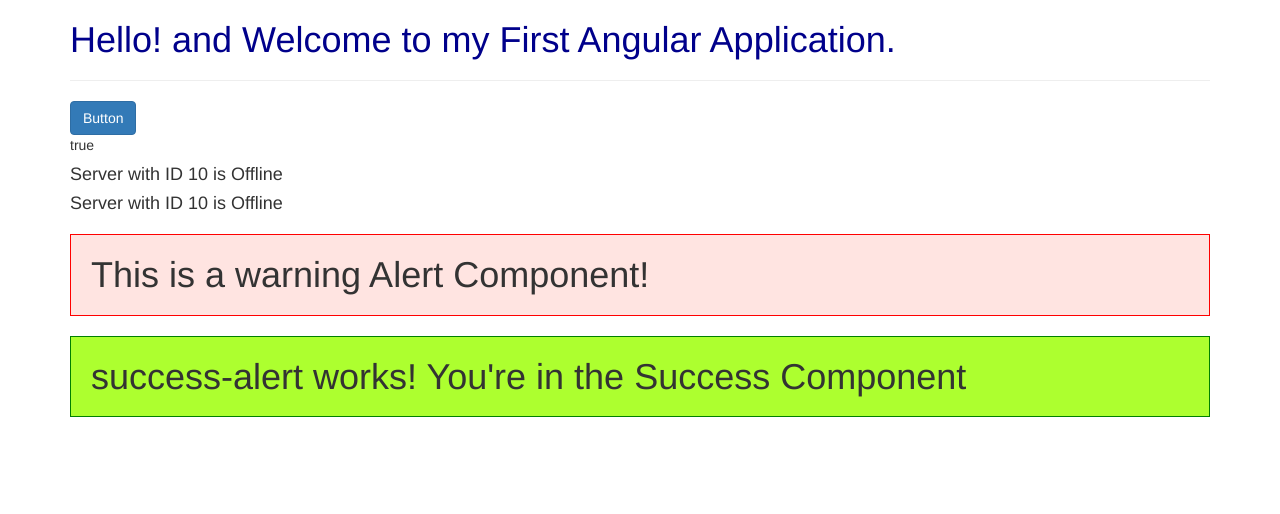
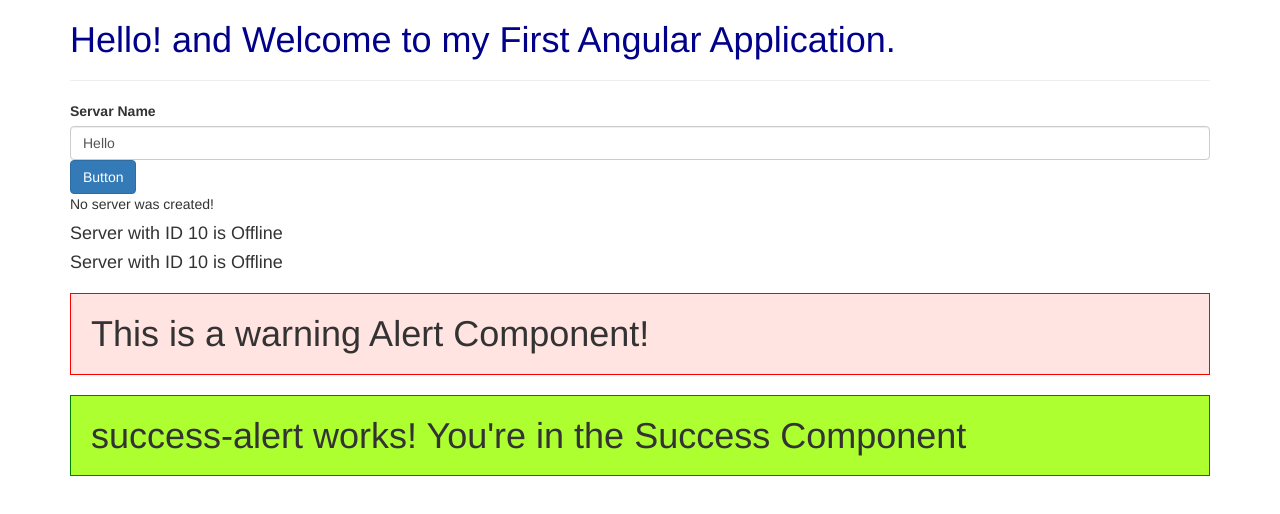
Before and after one commit to Hritiksingh/first-app, an Angular app: page / in a window 1280 px wide. Shown: the top 514 px of the page. Built offline with nearby package versions, Linux system fonts and the light colour scheme.

Commit message:
Databinding AllForms Completed

```diff
--- a/src/app/app.module.ts
+++ b/src/app/app.module.ts
@@ -1,5 +1,8 @@
+import { FormsModule } from '@angular/forms';
 import { NgModule } from '@angular/core';
 import { BrowserModule } from '@angular/platform-browser';
+
+
 
 import { ServerComponent } from './server/server.component';
 import { AppComponent } from './app.component';
@@ -7,6 +10,7 @@
 import { ServersComponent } from './servers/servers.component';
 import { WarningAlertComponent } from './WarningAlert/WarningAlert.component';
 import { SuccessAlertComponent } from './success-alert/success-alert.component';
+
 
 @NgModule({
   declarations: [
@@ -18,6 +22,7 @@
   ],
   imports: [
     BrowserModule,
+    FormsModule,
   ],
   providers: [],
   bootstrap: [AppComponent]
--- a/src/app/servers/servers.component.html
+++ b/src/app/servers/servers.component.html
@@ -1,5 +1,17 @@
+<label>Servar Name</label>
+<!-- <input
+        type="text"
+        class="form-control"
+        (input)="onUpdateServerName($event)"> -->
+<input type="text"
+        class="form-control"
+        [(ngModel)]="serverName">
+<!-- <p>{{ serverName  }}</p> -->
+
 <button class="btn btn-primary"
-        [disabled]="!allowNewServer">Button</button>
-<p [innerText]="allowNewServer"></p>
+        [disabled]="!allowNewServer"
+        (click)="onCreateServer()">Button</button>
+<!--<p [innerText]="allowNewServer"></p>-->
+<p>{{ ServerCreationStatus }}</p>
 <app-server></app-server>
 <app-server></app-server>
--- a/src/app/servers/servers.component.ts
+++ b/src/app/servers/servers.component.ts
@@ -1,4 +1,6 @@
 import { Component, OnInit } from '@angular/core';
+
+
 
 @Component({
   selector: 'app-servers',
@@ -8,6 +10,8 @@
 export class ServersComponent implements OnInit {
   //allowNewServer:boolean = false;
   allowNewServer = false;
+  ServerCreationStatus = 'No server was created!';
+  serverName = 'Hello';
 
   constructor() {
     setTimeout(() => {this.allowNewServer=true;
@@ -17,4 +21,13 @@
   ngOnInit(): void {
   }
 
+  onCreateServer()
+  {
+    this.ServerCreationStatus = 'server was created! with Name '+this.serverName;
+  }
+
+  onUpdateServerName(event: Event){
+    this.serverName = (<HTMLInputElement>event.target).value;
+  }
+
 }
```
Also changed, not shown: package.json (+14 -14 lines), 1 other file (tests, documents, lock files or other folders).
